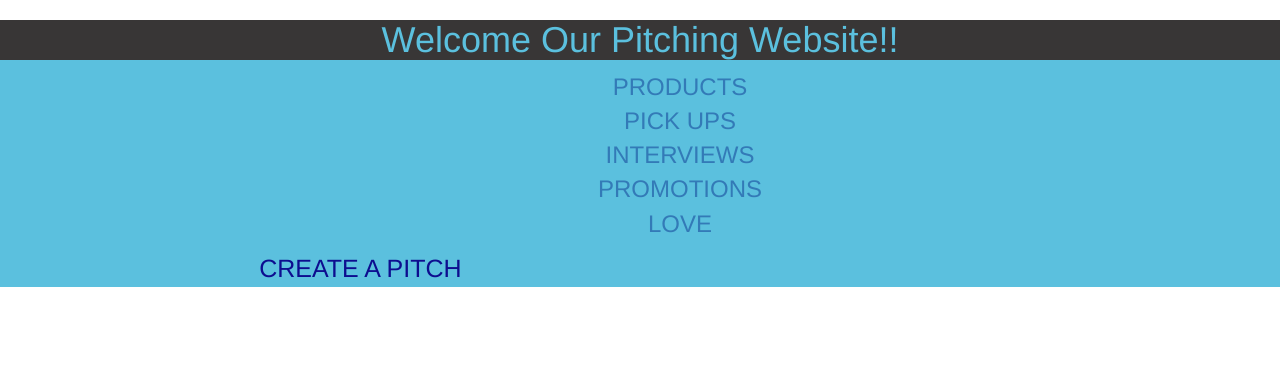
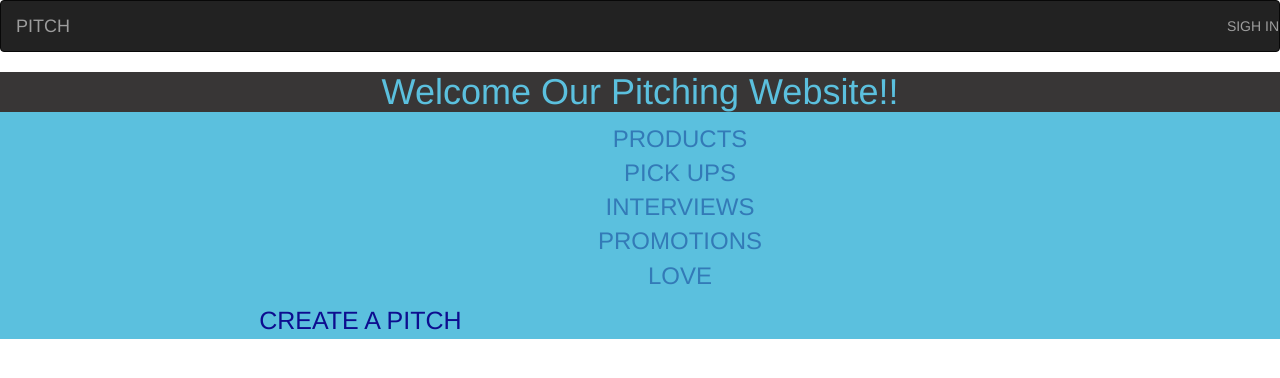
Before and after one commit to Irene-nandy/Pitch, a Python web app: template app/templates/index.html in a window 1280 px wide. Shown: the top 378 px of the page. Run offline with Jinja, Linux system fonts and the light colour scheme; the template is opened without the code that fills it, so the values that code supplies are empty; some libraries are stand-ins or nearby versions.

Commit message:
navbar corected

```diff
--- a/app/templates/navbar.html
+++ b/app/templates/navbar.html
@@ -1,4 +1,4 @@
-<!-- <nav class="navbar navbar-toggleable-md navbar-inverse bg-inverse">
+<nav class="navbar navbar-toggleable-md navbar-inverse bg-inverse">
   <a class="navbar-brand" href="/">PITCH</a>
 
   <ul class="nav navbar-nav navbar-right">
@@ -26,4 +26,4 @@
       </li>
       {% endif %}
   </ul>
-</nav> -->
+</nav>
```
